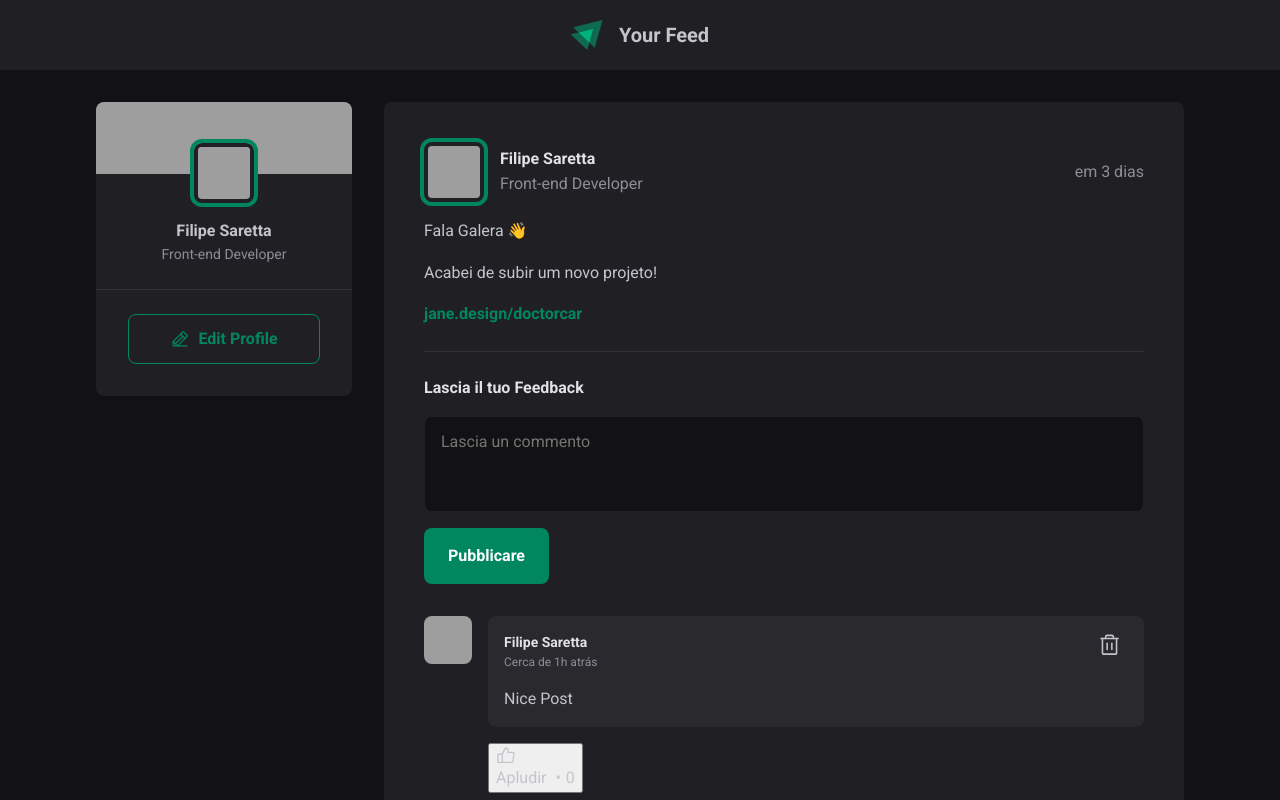
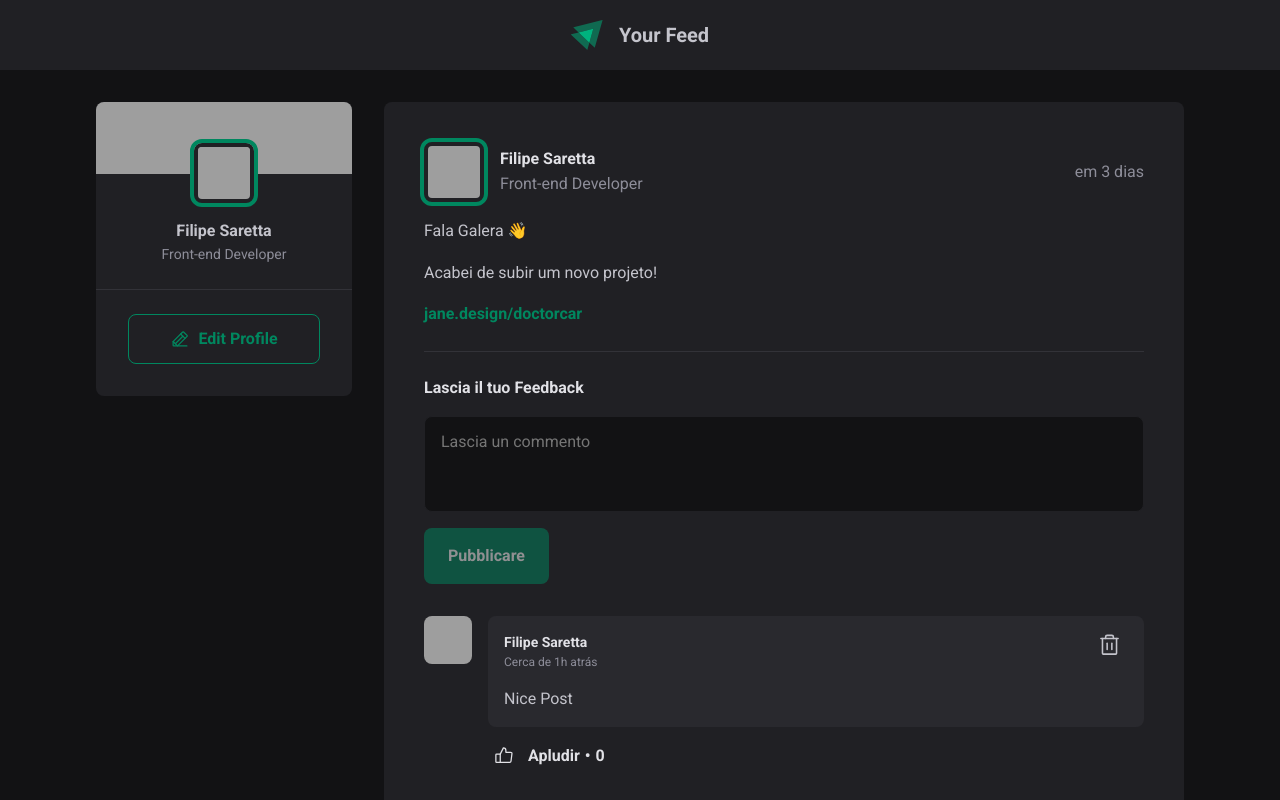
Before and after one commit to filipesaretta/your-feed, a React (Vite) app: page / in a window 1280 px wide. Shown: the top 800 px of the page. Built offline with nearby package versions, Linux system fonts and the light colour scheme; grey boxes are pictures that could not be loaded.

Commit message:
Updated button styled when  disabled

```diff
--- a/src/components/Comment/styles.module.scss
+++ b/src/components/Comment/styles.module.scss
@@ -12,13 +12,17 @@
   flex: 1;
 
   footer {
+
+
+    button {
+      background-color: transparent;
+      border: none;
       display: flex;
       align-items: center;
       color: var(--gray-100);
       cursor: pointer;
       margin-top: 1rem;
       font-weight: 800;
-
       svg {
         margin-right: 0.875rem;
         &:hover {
@@ -38,6 +42,9 @@
         content: '\2022';
         padding: 0 0.3125rem;
       }
+    }
+
+
   }
 }
 
--- a/src/components/PostFeed/styles.module.scss
+++ b/src/components/PostFeed/styles.module.scss
@@ -99,21 +99,14 @@
     cursor: pointer;
     color: var(--white);
     font-weight: 800;
-    &:hover {
+    &:hover:not(:disabled) {
       background-color: var(--green-300);
     }
   }
+  button[type='submit']:disabled {
+    opacity: .5;
+  }
 
-  // & footer {
-  //   visibility: hidden;
-  //   max-height: 0;
-  // }
-
-  // &:focus-within footer {
-  //   visibility: visible;
-  //   max-height: none;
-
-  // }
 }
 
 .commentSection {
```
Lines whose indentation alone changed are shown as unchanged.
